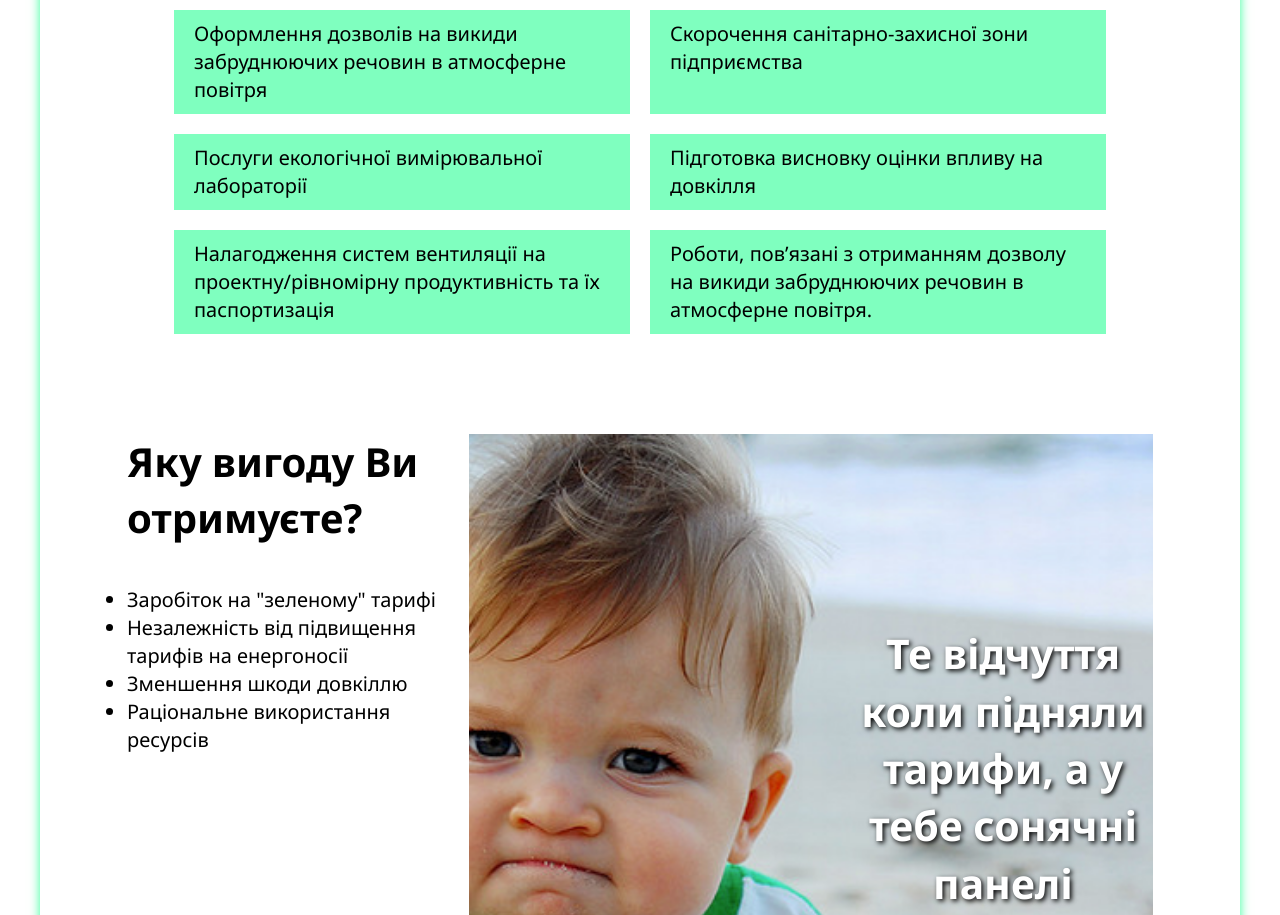
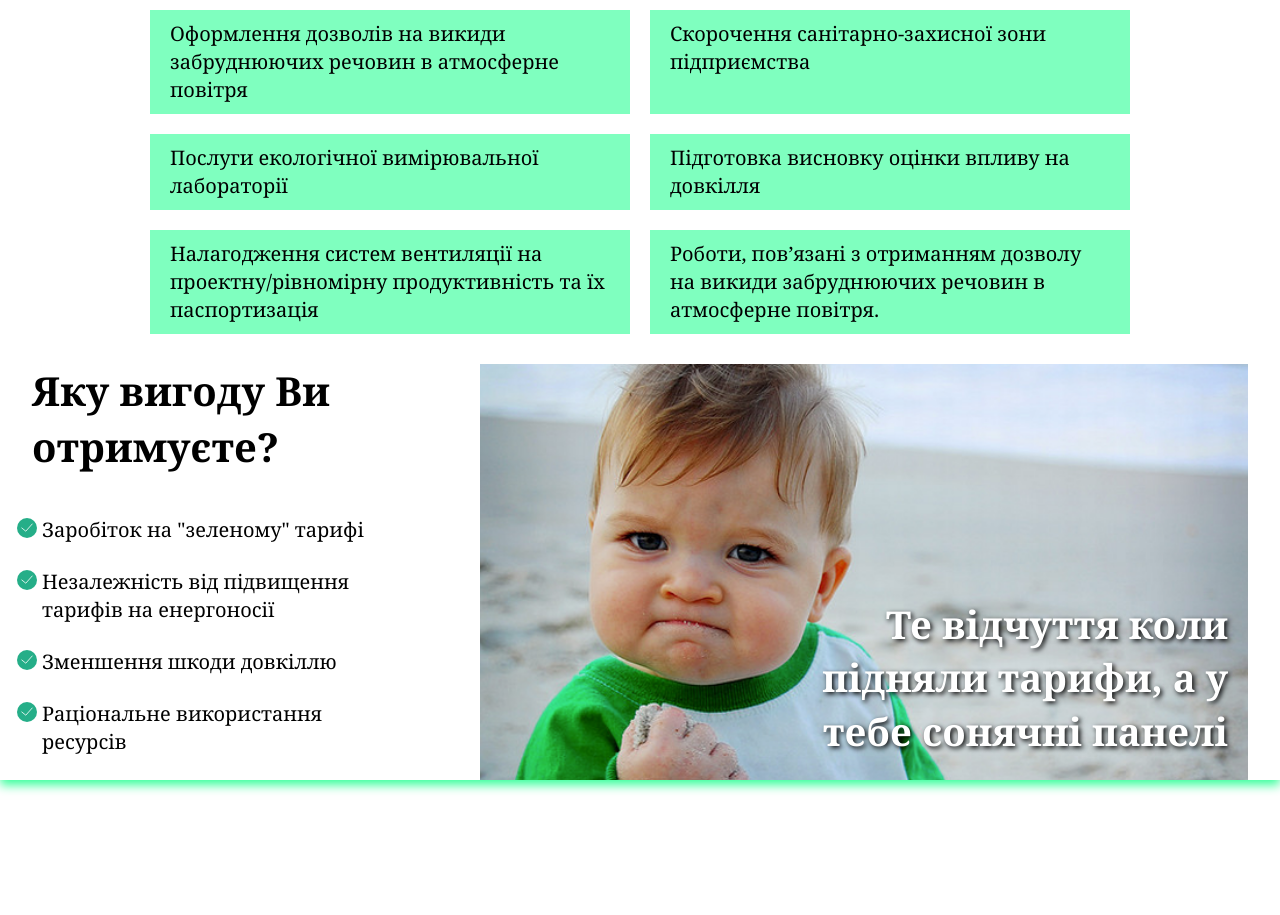
Before and after one commit to timoshuk/providers_vcci, a website: page app/index.html in a window 1280 px wide. Shown: the part 1540-2455 px from the top of the page. After the commit the page ends 2340 px from the top, so only its background shows below. Drawn offline with nearby package versions, Linux system fonts and the light colour scheme.

Commit message:
Create meme block

```diff
--- a/app/index.html
+++ b/app/index.html
@@ -52,7 +52,7 @@
             <!-- End list-services__wrapper -->
         </div>
         <!-- End  list-services -->
-        <div class="full-page meme">
+        <div class="meme">
             <div class="meme__profit">
                 <h2 class="block-header meme__header">Яку вигоду Ви отримуєте?</h2>
                 <ul class="meme__list">
@@ -62,10 +62,12 @@
                     <li class="meme__item">Раціональне використання ресурсів</li>
                 </ul>
             </div>
+            <!-- End meme__profit -->
             <div class="meme__memasik">
                 <h2 class="block-header meme__header-2">Те відчуття коли підняли тарифи, а у тебе сонячні панелі</h2>
             </div>
         </div>
+        <!-- End meme -->
     </div>
     <!-- End providers-wrapper -->
     <script src="https://ajax.googleapis.com/ajax/libs/jquery/3.3.1/jquery.min.js"></script>
--- a/app/scss/_full-page.scss
+++ b/app/scss/_full-page.scss
@@ -1,4 +1,4 @@
 .full-page{
     min-height: 100vh;
-    padding: 10vh 30px 10px 30px;
+    padding: 10vh 40px 20px 40px;
 }
--- a/app/scss/_main.scss
+++ b/app/scss/_main.scss
@@ -1,4 +1,40 @@
-@import url('https://fonts.googleapis.com/css?family=Noto+Sans:400,400i,700');
+@font-face {
+    font-family: 'Droid Serif';
+    src: url('/fonts/DroidSerif-Bold.woff2') format('woff2'),
+        url('/fonts/DroidSerif-Bold.woff') format('woff');
+    font-weight: bold;
+    font-style: normal;
+    font-display: swap;
+}
+
+@font-face {
+    font-family: 'Droid Serif';
+    src: url('/fonts/DroidSerif-BoldItalic.woff2') format('woff2'),
+        url('/fonts/DroidSerif-BoldItalic.woff') format('woff');
+    font-weight: bold;
+    font-style: italic;
+    font-display: swap;
+}
+
+@font-face {
+    font-family: 'Droid Serif';
+    src: url('/fonts/DroidSerif.woff2') format('woff2'),
+        url('/fonts/DroidSerif.woff') format('woff');
+    font-weight: normal;
+    font-style: normal;
+    font-display: swap;
+}
+
+@font-face {
+    font-family: 'Droid Serif';
+    src: url('/fonts/DroidSerif-Italic.woff2') format('woff2'),
+        url('/fonts/DroidSerif-Italic.woff') format('woff');
+    font-weight: normal;
+    font-style: italic;
+    font-display: swap;
+}
+
+
 html,
 body {
     overflow-x: hidden;
@@ -16,12 +52,12 @@ body {
     margin: 0;
     padding: 0;
     box-sizing: border-box;
-    font-family: 'Noto Sans', sans-serif;
+    font-family: 'Droid Serif', sans-serif;
 }
 
 @media (min-width: 800px) {
     .providers-wrapper {
-        max-width: 1200px;
+        max-width: 1400px;
         margin: 20px auto;
         box-shadow: 0 5px 10px rgba(0, 255, 128, .8);
     }
--- a/app/scss/_meme.scss
+++ b/app/scss/_meme.scss
@@ -1,9 +1,60 @@
-@media (min-width: 800px) {
+.meme__profit{
+  width: 80%;
+  margin: 0 auto;
+}
+.meme__list {
+  list-style: none;
+
+}
+
+.meme__item {
+  padding: 0px 10px 0px 10px;
+  margin-bottom: 1.5rem;
+  position: relative;
+  &::before {
+    display: block;
+    position: absolute;
+    top: 2px;
+    left: -15px;
+    content: "";
+    width: 20px;
+    height: 20px;
+    background-image: url(/images/meme/success.svg);
+    background-position: center center;
+    background-repeat: no-repeat;
+    background-size: contain;
+  }
+}
+
+.meme__memasik {
+  background-image: url(/images/meme/baby.png);
+  background-position: center center;
+  background-repeat: no-repeat;
+  background-size: cover;
+  padding: 5px;
+  width: 80%;
+  min-height: 200px;
+  margin: 0 auto;
+  display: flex;
+  justify-content: flex-end;
+  align-items: flex-end;
+}
+
+.meme__header-2 {
+  padding: 0;
+  margin: 0;
+  max-width: 200px;
+  font-size: 16px;
+  color: white;
+  text-shadow: 2px 2px 5px black;
+  text-align: right;
+}
+
+@media (min-width: 900px) {
   .meme {
     display: flex;
     justify-content: center;
   }
-
   .meme__profit {
     width: 30%;
   }
@@ -11,19 +62,11 @@
     width: 60%;
   }
   .meme__memasik {
-    background-image: url(/images/meme/baby.png);
-    background-position: center top;
-    background-repeat: no-repeat;
-    background-size: cover;
-    text-align: center;
-    display: flex;
-    justify-content: flex-end;
-    align-items: center;
+    padding: 20px;
+
   }
   .meme__header-2 {
-    font-size: 3.2vmax;
-    color: white;
-    text-shadow: 2px 2px 5px black;
-    max-width: 300px;
+    font-size: 3vmax;
+    max-width: 500px;
   }
 }
```
Also changed, not shown: app/css/styles.css, app/fonts/DroidSerif-Bold.woff (added), app/fonts/DroidSerif-Bold.woff2 (added), app/fonts/DroidSerif-BoldItalic.woff (added), app/fonts/DroidSerif-BoldItalic.woff2 (added), app/fonts/DroidSerif-Italic.woff (added), app/fonts/DroidSerif-Italic.woff2 (added), app/fonts/DroidSerif.woff (added), app/fonts/DroidSerif.woff2 (added), app/images/meme/success.svg (added), 1 other file.
